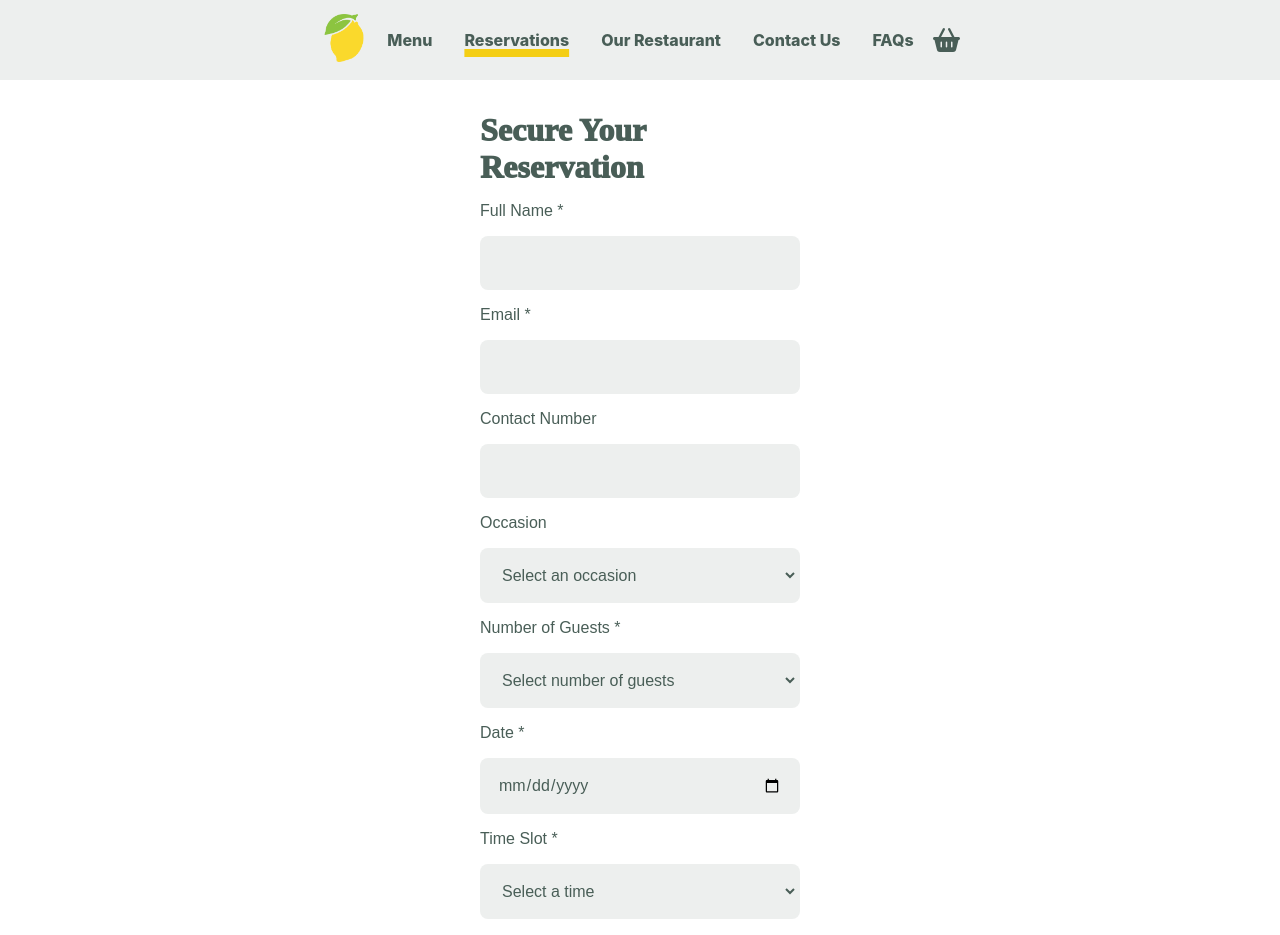
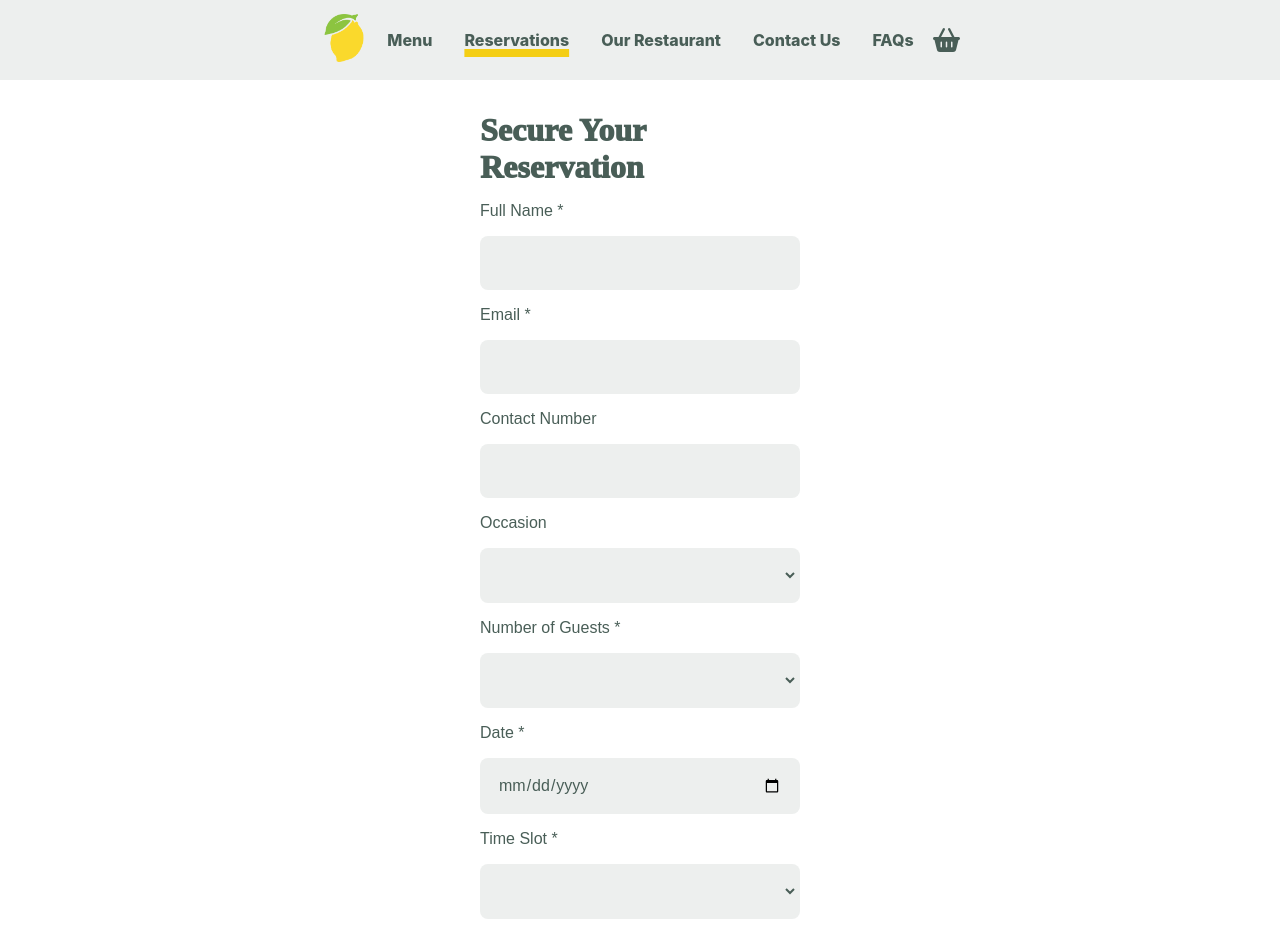
Before and after one commit to CameronCarlyon/LittleLemon, a React (Create React App) app: page /littlelemon/reservations in a window 1280 px wide. Shown: the top 935 px of the page. Built offline with nearby package versions, Linux system fonts and the light colour scheme; the HTML template or start-up script is replaced by a standard one.

Commit message:
Update ReservationForm.js

```diff
--- a/src/components/ReservationForm.js
+++ b/src/components/ReservationForm.js
@@ -98,7 +98,6 @@ const ReservationForm = () => {
                 className={showError && !formData.fullName.trim() ? 'form-error' : ''}
                 value={formData.fullName}
                 onChange={handleInputChange}
-                placeholder={showError ? "Please enter your name" : ""}
                 required
             />
 
@@ -109,7 +108,6 @@ const ReservationForm = () => {
                 className={showError && !validateEmail(formData.emailAddress) ? 'form-error' : ''}
                 value={formData.emailAddress}
                 onChange={handleInputChange}
-                placeholder={showError ? "Please enter a valid email address" : ""}
                 required
             />
 
@@ -127,7 +125,7 @@ const ReservationForm = () => {
                 value={formData.occasion}
                 onChange={handleInputChange}
             >
-                <option value="none">Select an occasion</option>
+                <option value="none"></option>
                 <option value="birthday">Birthday</option>
                 <option value="anniversary">Anniversary</option>
                 <option value="business">Business Meeting</option>
@@ -142,7 +140,7 @@ const ReservationForm = () => {
                 onChange={handleInputChange}
                 required
             >
-                <option value="">Select number of guests</option>
+                <option value=""></option>
                 {Array.from({ length: 20 }, (_, i) => (
                     <option key={i + 1} value={i + 1}>{i + 1}</option>
                 ))}
@@ -152,6 +150,7 @@ const ReservationForm = () => {
             <input
                 id="reservationDate"
                 type="date"
+                placeholder=''
                 value={formData.reservationDate}
                 onChange={handleInputChange}
                 className={showError && !formData.reservationDate ? 'form-error' : ''}
@@ -167,7 +166,7 @@ const ReservationForm = () => {
                 onChange={handleInputChange}
                 required
             >
-                <option value="">Select a time</option>
+                <option value=""></option>
                 {availableTimes.map((time, index) => (
                     <option key={index} value={time}>
                         {time}
```
